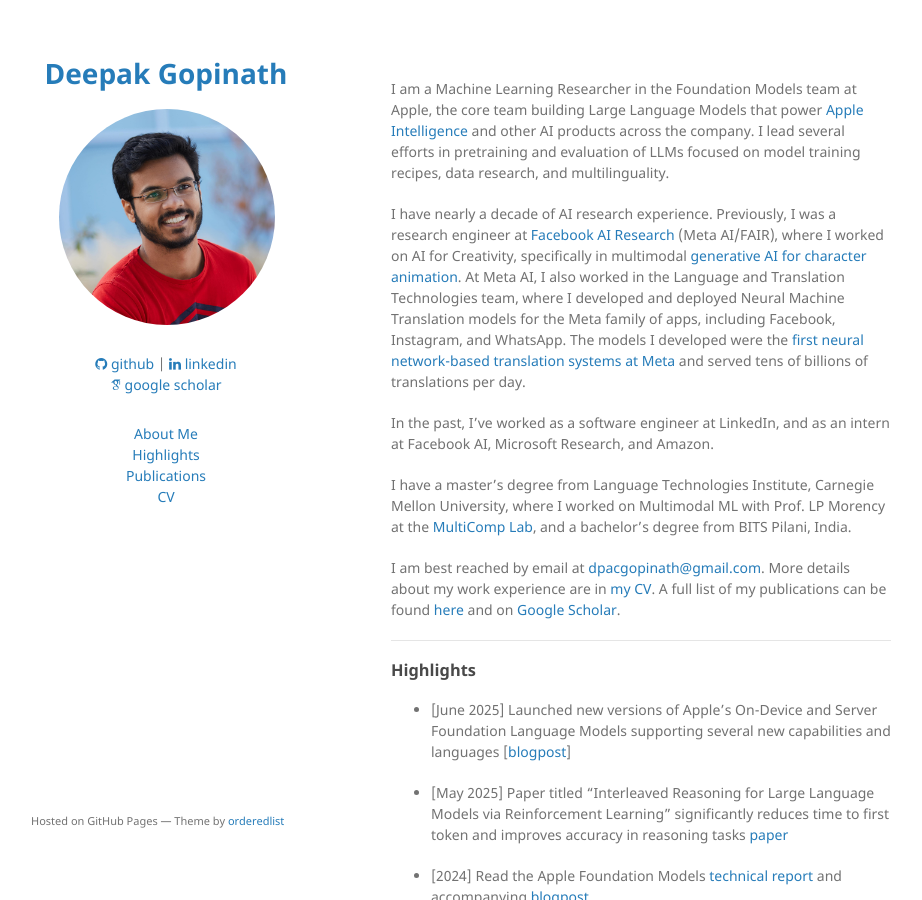
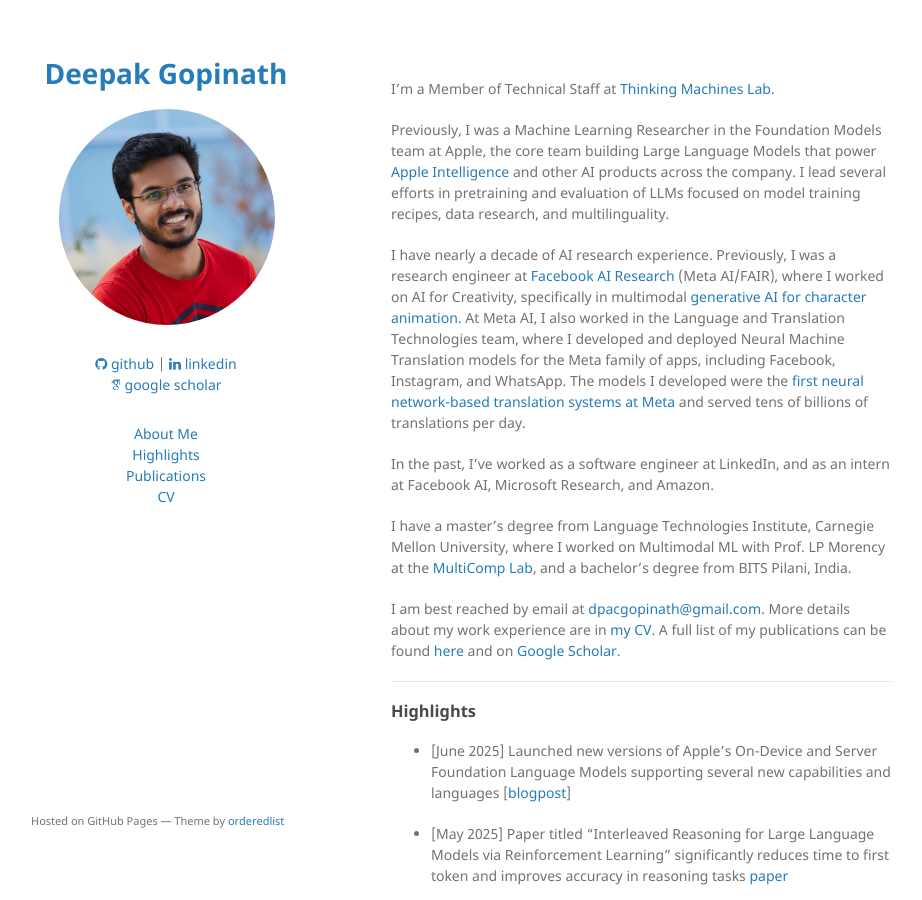
Before and after one commit to dpacgopinath/dpacgopinath.github.io, a Jekyll site: the page built from index.md, in a window 1280 px wide and 900 px high. Shown: the whole window, without its empty margins (179-1101 px from the left). Built offline with Jekyll 4.4.1, drawn with Linux system fonts in a browser that asks for light colours; some web fonts are replaced.

Commit message:
Update index.md

```diff
--- a/index.md
+++ b/index.md
@@ -5,7 +5,9 @@ layout: default
 <!-- ## About Me -->
 <a id="about-me"></a>
 
-I am a Machine Learning Researcher in the Foundation Models team at Apple, the core team building Large Language Models that power [Apple Intelligence](https://machinelearning.apple.com/research/introducing-apple-foundation-models) and other AI products across the company. I lead several efforts in pretraining and evaluation of LLMs focused on model training recipes, data research, and multilinguality.
+I'm a Member of Technical Staff at [Thinking Machines Lab](https://thinkingmachines.ai/).
+
+Previously, I was a Machine Learning Researcher in the Foundation Models team at Apple, the core team building Large Language Models that power [Apple Intelligence](https://machinelearning.apple.com/research/introducing-apple-foundation-models) and other AI products across the company. I lead several efforts in pretraining and evaluation of LLMs focused on model training recipes, data research, and multilinguality.
 
 I have nearly a decade of AI research experience. Previously, I was a research engineer at [Facebook AI Research](https://ai.facebook.com/) (Meta AI/FAIR), where I worked on AI for Creativity, specifically in multimodal [generative AI for character animation](https://x.com/AIatMeta/status/1300500708530110464). At Meta AI, I also worked in the Language and Translation Technologies team, where I developed and deployed Neural Machine Translation models for the Meta family of apps, including Facebook, Instagram, and WhatsApp. The models I developed were the [first neural network-based translation systems at Meta](https://engineering.fb.com/2017/08/03/ml-applications/transitioning-entirely-to-neural-machine-translation/) and served tens of billions of translations per day.
 
```
